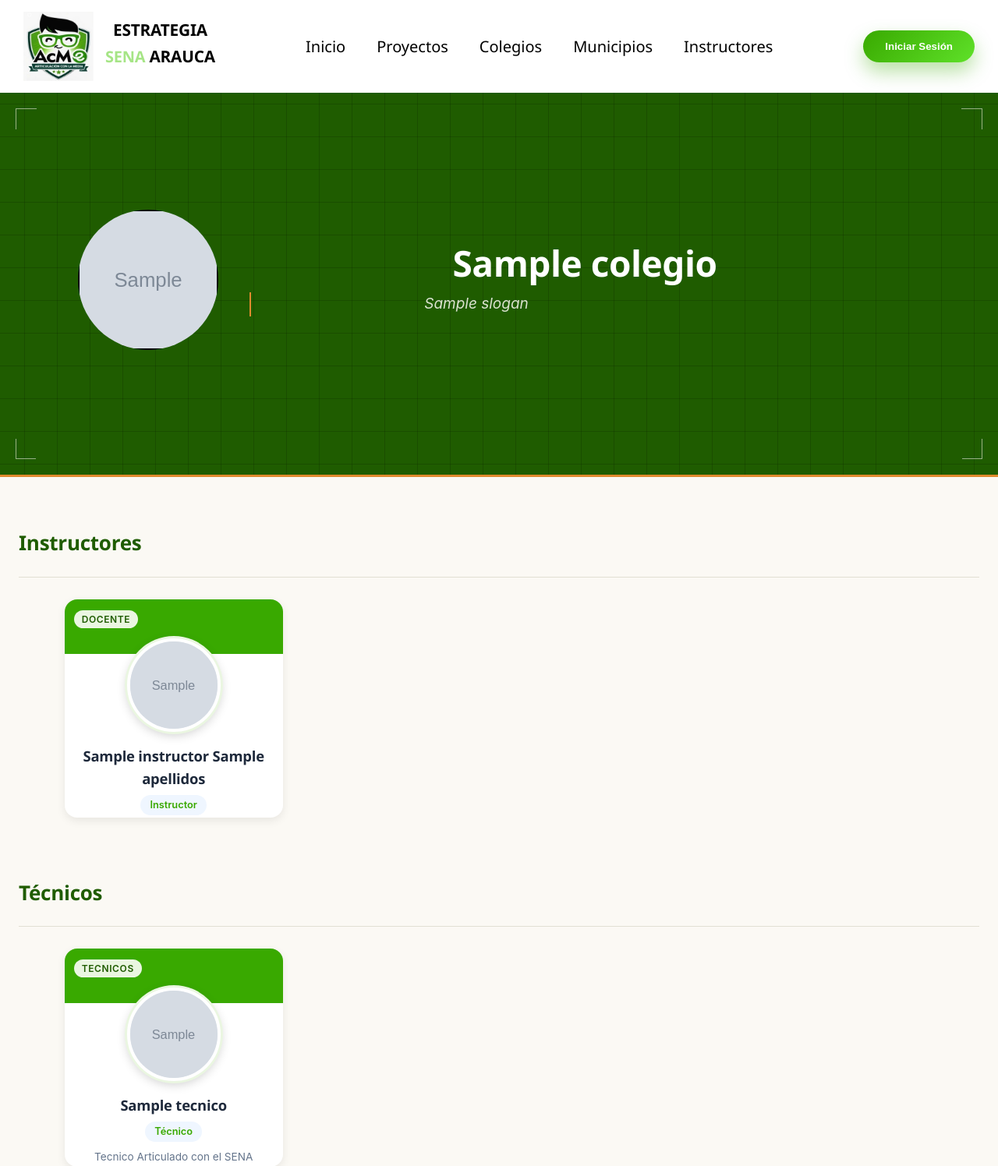
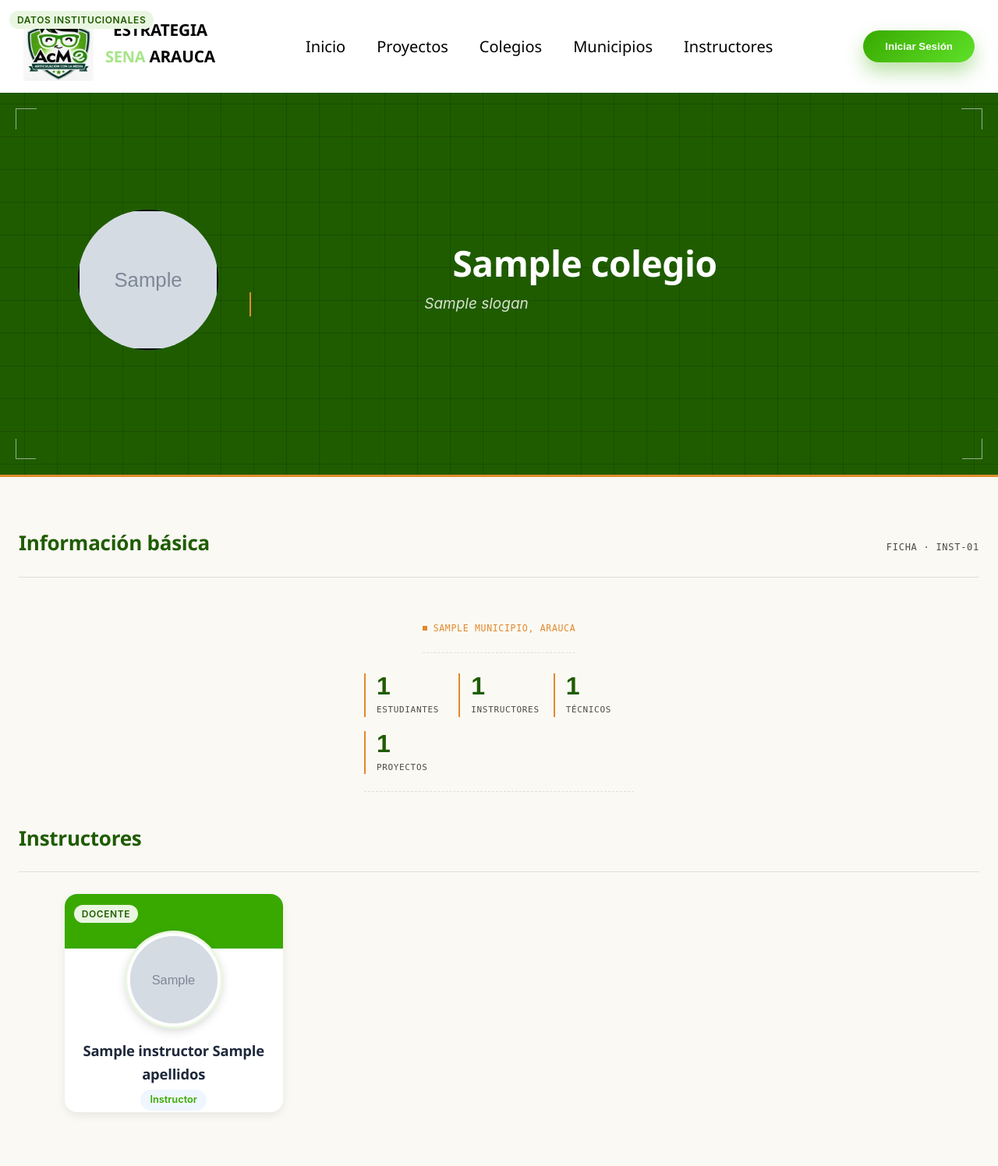
Before and after one commit to IsrAcevedo/sena_articulacion_arauca, a Flask app: template templates/colegio.html in a window 1280 px wide. Shown: the top 1496 px of the page at 78% size. Run offline with Flask 3, Linux system fonts and the light colour scheme; the template is opened without the code that fills it: most values are stand-ins (such as "Sample title", 1, 10 or a date in 2020); grey boxes marked "Sample" are stand-in pictures.

Commit message:
añadiendo informacion colegio

```diff
--- a/templates/colegio.html
+++ b/templates/colegio.html
@@ -22,7 +22,7 @@
     <main>
 
     <!-- INFORMACIÓN BÁSICA -->
-        <!-- <section class="seccion" id="informacion">
+        <section class="seccion" id="informacion">
             <div class="seccion-encabezado">
             <h2>Información básica</h2>
             <span class="seccion-encabezado-codigo">FICHA · INST-01</span>
@@ -32,27 +32,31 @@
             <div class="tarjeta-contenido">
 
                 <div class="tarjeta-datos-institucionales-identidad">
-                <span class="tarjeta-datos-institucionales-municipio">Saravena, Arauca</span>
+                <span class="tarjeta-datos-institucionales-municipio">{{ colegio.municipio }}, Arauca</span>
                 </div>
 
                 <div class="tarjeta-datos-institucionales-estadisticas">
                 <div class="tarjeta-datos-institucionales-estadistica">
-                    <div class="tarjeta-datos-institucionales-estadistica-numero"></div>
+                    <div class="tarjeta-datos-institucionales-estadistica-numero">{{ estudiantes | length }}</div>
                     <div class="tarjeta-datos-institucionales-estadistica-etiqueta">Estudiantes</div>
                 </div>
                 <div class="tarjeta-datos-institucionales-estadistica">
-                    <div class="tarjeta-datos-institucionales-estadistica-numero"></div>
+                    <div class="tarjeta-datos-institucionales-estadistica-numero">{{ total_instructores }}</div>
                     <div class="tarjeta-datos-institucionales-estadistica-etiqueta">Instructores</div>
                 </div>
                 <div class="tarjeta-datos-institucionales-estadistica">
-                    <div class="tarjeta-datos-institucionales-estadistica-numero"></div>
+                    <div class="tarjeta-datos-institucionales-estadistica-numero">{{ total_tecnicos }}</div>
                     <div class="tarjeta-datos-institucionales-estadistica-etiqueta">Técnicos</div>
+                </div>
+                <div class="tarjeta-datos-institucionales-estadistica">
+                    <div class="tarjeta-datos-institucionales-estadistica-numero">{{ total_proyectos }}</div>
+                    <div class="tarjeta-datos-institucionales-estadistica-etiqueta">Proyectos</div>
                 </div>
                 </div>
 
             </div>
             </div>
-        </section> -->
+        </section>
 
         <!-- INSTRUCTORES -->
 
```
Also changed, not shown: mis_blueprints/routes/main.py (+32 -2 lines).
